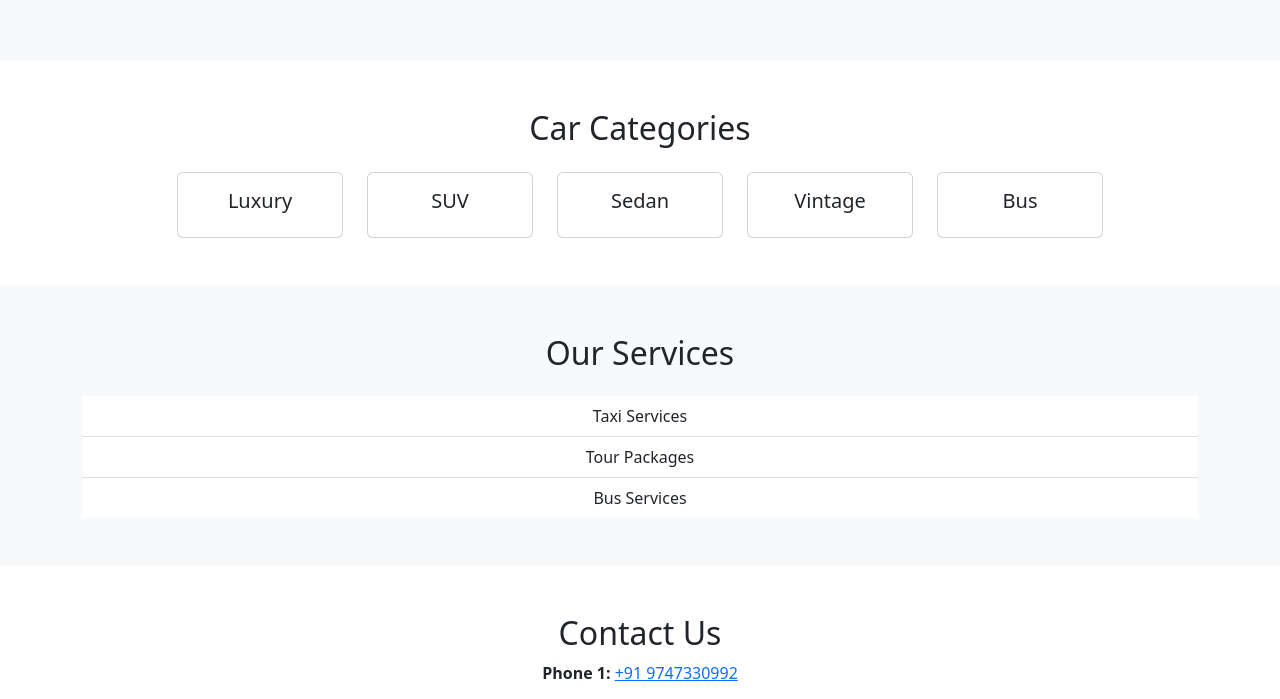
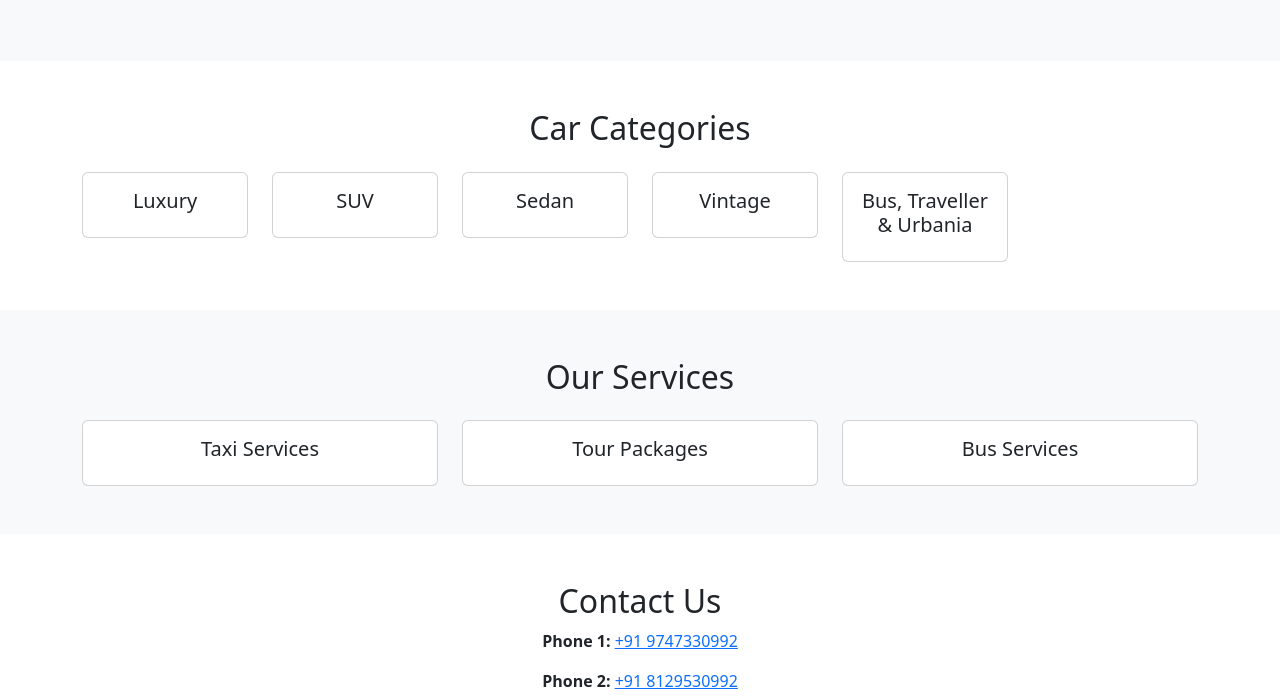
Before and after one commit to WROTZ/carcastlechengannur, a plain HTML site: page index.html in a window 1280 px wide. Shown: the part 737-1436 px from the top of the page. Drawn offline with nearby package versions, Linux system fonts and the light colour scheme.

Commit message:
Update index.html

```diff
--- a/index.html
+++ b/index.html
@@ -65,19 +65,31 @@ footer {
   </div>
 </section>
 
+<!-- Category Section -->
 <section id="categories" class="py-5">
   <div class="container">
     <h2 class="text-center mb-4">Car Categories</h2>
-<div class="row g-4 justify-content-center">
-<div class="col-sm-6 col-md-2"><div class="card category-card text-center p-3" onclick="showCategory('luxury')"><h5>Luxury</h5></div></div>
-<div class="col-sm-6 col-md-2"><div class="card category-card text-center p-3" onclick="showCategory('suv')"><h5>SUV</h5></div></div>
-<div class="col-sm-6 col-md-2"><div class="card category-card text-center p-3" onclick="showCategory('sedan')"><h5>Sedan</h5></div></div>
-<div class="col-sm-6 col-md-2"><div class="card category-card text-center p-3" onclick="showCategory('vintage')"><h5>Vintage</h5></div></div>
-<div class="col-sm-6 col-md-2"><div class="card category-card text-center p-3" onclick="showCategory('bus')"><h5>Bus</h5></div></div>
+    <div class="row g-4">
+      <div class="col-sm-6 col-md-2">
+        <div class="card category-card text-center p-3" onclick="showCategory('luxury')"><h5>Luxury</h5></div>
+      </div>
+      <div class="col-sm-6 col-md-2">
+        <div class="card category-card text-center p-3" onclick="showCategory('suv')"><h5>SUV</h5></div>
+      </div>
+      <div class="col-sm-6 col-md-2">
+        <div class="card category-card text-center p-3" onclick="showCategory('sedan')"><h5>Sedan</h5></div>
+      </div>
+      <div class="col-sm-6 col-md-2">
+        <div class="card category-card text-center p-3" onclick="showCategory('vintage')"><h5>Vintage</h5></div>
+      </div>
+      <div class="col-sm-6 col-md-2">
+        <div class="card category-card text-center p-3" onclick="showCategory('bus')"><h5>Bus, Traveller & Urbania</h5></div>
+      </div>
     </div>
   </div>
 </section>
 
+<!-- Gallery Section -->
 <section id="gallerySection" class="py-5">
   <div class="container">
     <div class="d-flex justify-content-between align-items-center mb-4">
@@ -88,14 +100,27 @@ footer {
   </div>
 </section>
 
+<!-- Services Section -->
 <section id="services" class="py-5 bg-light">
   <div class="container">
     <h2 class="text-center mb-4">Our Services</h2>
-<ul class="list-group list-group-flush text-center">
-<li class="list-group-item">Taxi Services</li>
-<li class="list-group-item">Tour Packages</li>
-<li class="list-group-item">Bus Services</li>
-</ul>
+    <div class="row g-4">
+      <div class="col-sm-6 col-md-4">
+        <div class="card text-center p-3 category-card">
+          <h5>Taxi Services</h5>
+        </div>
+      </div>
+      <div class="col-sm-6 col-md-4">
+        <div class="card text-center p-3 category-card">
+          <h5>Tour Packages</h5>
+        </div>
+      </div>
+      <div class="col-sm-6 col-md-4">
+        <div class="card text-center p-3 category-card">
+          <h5>Bus Services</h5>
+        </div>
+      </div>
+    </div>
   </div>
 </section>
 
@@ -114,11 +139,25 @@ footer {
 <script src="https://cdn.jsdelivr.net/npm/bootstrap@5.3.2/dist/js/bootstrap.bundle.min.js"></script>
 <script>
 const carData = {
-  luxury: { BMW:["image1.jpg"], Mercedes:["image1.jpg"], Jaguar:["image1.jpg"], Audi:["image1.jpg"], Porsche:["image1.jpg"] },
-  suv: { Toyota:["image1.jpg"], Ford:["image1.jpg"] },
-  sedan: { Honda:["image1.jpg"], Skoda:["image1.jpg"] },
-  vintage: { "Rolls-Royce":["image1.jpg"], Ford:["image1.jpg"] },
-  bus: { All:["Bus.jpg","Traveller.jpg","Urbania.jpg"] }
+  luxury: {
+    BMW: ["image1.jpg","image2.jpg","image3.jpg"],
+    Mercedes: ["image1.jpg","image2.jpg"],
+    Jaguar: ["image1.jpg","image2.jpg"],
+    Audi: ["image1.jpg","image2.jpg"],
+    Porsche: ["image1.jpg","image2.jpg"]
+  },
+  suv: {
+    SUV: ["image1.jpg","image2.jpg","image3.jpg"]
+  },
+  sedan: {
+    Sedan: ["image1.jpg","image2.jpg","image3.jpg"]
+  },
+  vintage: {
+    Vintage: ["image1.jpg","image2.jpg","image3.jpg"]
+  },
+  bus: {
+    "Bus, Traveller & Urbania": ["Bus.jpg","Traveller.jpg","Urbania.jpg"]
+  }
 };
 
 let currentPath = [];
@@ -157,7 +196,7 @@ function showImages(brand) {
 
   const images = carData[category][brand];
   images.forEach(img => {
-    const imgPath = category === "bus" ? `images/${category}/All/${img}` : `images/${category}/${brand}/${img}`;
+    const imgPath = category === "bus" ? `images/${category}/${brand}/${img}` : `images/${category}/${brand}/${img}`;
     gallery.innerHTML += `
       <div class="col-sm-6 col-md-4">
         <img src="${imgPath}" class="img-fluid rounded" alt="${img}">
```
Lines whose indentation alone changed are shown as unchanged.
